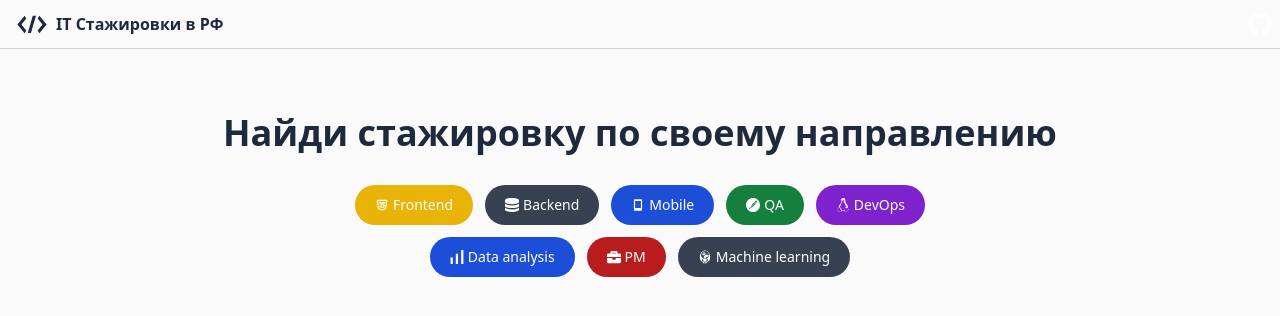
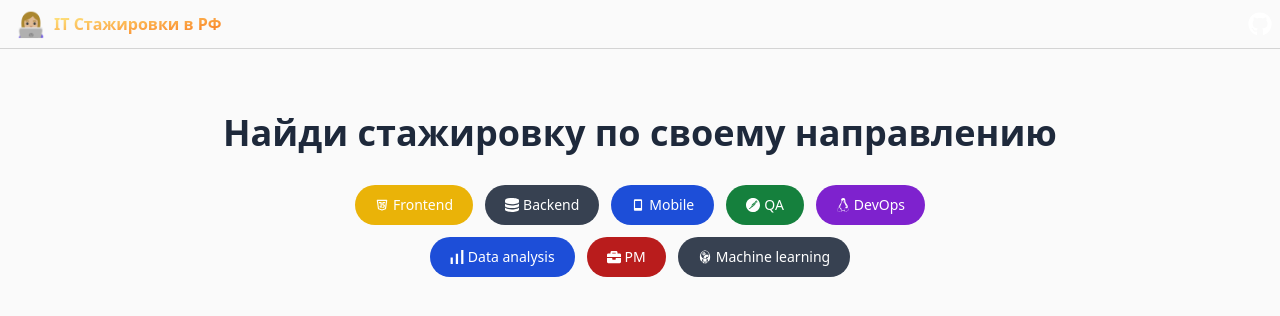
Before and after one commit to aiprivet/intern-jobs-ru, a React (Vite) app: page / in a window 1280 px wide. Shown: the top 316 px of the page. Built offline with nearby package versions, Linux system fonts and the light colour scheme.

Commit message:
update logo

```diff
--- a/src/components/Header.jsx
+++ b/src/components/Header.jsx
@@ -1,15 +1,16 @@
-import { DiCode } from "react-icons/di";
 import { FaGithub } from "react-icons/fa";
 
 export default function Header() {
   return (
     <header className="flex justify-between items-center border-b dark:border-slate-900 border-neutral-300">
       <div className="flex text-slate-800  items-center pl-2 font-semibold dark:text-slate-100">
-        <DiCode size="48"></DiCode>
-        <span>IT Стажировки в РФ</span>
+        <span className="text-2xl p-2">👩🏼‍💻</span>
+        <span className="text-transparent bg-clip-text bg-gradient-to-br from-yellow-200 to-orange-500">
+          IT Стажировки в РФ
+        </span>
       </div>
       <a href="https://github.com/aiprivet/intern-jobs-ru">
-        <div className="text-white text-2xl mr-2">
+        <div className="text-white text-2xl p-2">
           <FaGithub />
         </div>
       </a>
--- a/src/styles/styles.css
+++ b/src/styles/styles.css
@@ -804,6 +804,53 @@ body {
   background-color: rgb(234 179 8 / var(--tw-bg-opacity));
 }
 
+.bg-gradient-to-r {
+  background-image: linear-gradient(to right, var(--tw-gradient-stops));
+}
+
+.bg-gradient-to-br {
+  background-image: linear-gradient(to bottom right, var(--tw-gradient-stops));
+}
+
+.from-pink-400 {
+  --tw-gradient-from: #f472b6 var(--tw-gradient-from-position);
+  --tw-gradient-to: rgb(244 114 182 / 0) var(--tw-gradient-to-position);
+  --tw-gradient-stops: var(--tw-gradient-from), var(--tw-gradient-to);
+}
+
+.from-pink-200 {
+  --tw-gradient-from: #fbcfe8 var(--tw-gradient-from-position);
+  --tw-gradient-to: rgb(251 207 232 / 0) var(--tw-gradient-to-position);
+  --tw-gradient-stops: var(--tw-gradient-from), var(--tw-gradient-to);
+}
+
+.from-yellow-200 {
+  --tw-gradient-from: #fef08a var(--tw-gradient-from-position);
+  --tw-gradient-to: rgb(254 240 138 / 0) var(--tw-gradient-to-position);
+  --tw-gradient-stops: var(--tw-gradient-from), var(--tw-gradient-to);
+}
+
+.to-red-600 {
+  --tw-gradient-to: #dc2626 var(--tw-gradient-to-position);
+}
+
+.to-sky-600 {
+  --tw-gradient-to: #0284c7 var(--tw-gradient-to-position);
+}
+
+.to-yellow-600 {
+  --tw-gradient-to: #ca8a04 var(--tw-gradient-to-position);
+}
+
+.to-orange-500 {
+  --tw-gradient-to: #f97316 var(--tw-gradient-to-position);
+}
+
+.bg-clip-text {
+  -webkit-background-clip: text;
+          background-clip: text;
+}
+
 .fill-blue-600 {
   fill: #2563eb;
 }
@@ -908,6 +955,10 @@ body {
 .text-white {
   --tw-text-opacity: 1;
   color: rgb(255 255 255 / var(--tw-text-opacity));
+}
+
+.text-transparent {
+  color: transparent;
 }
 
 .opacity-0 {
```
